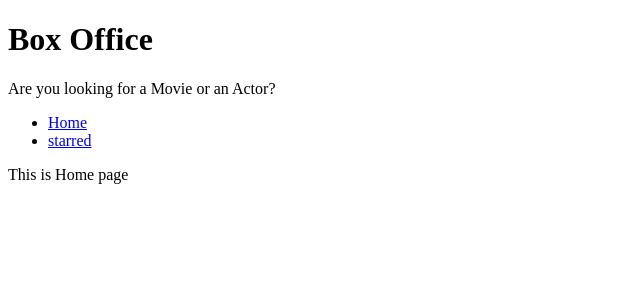
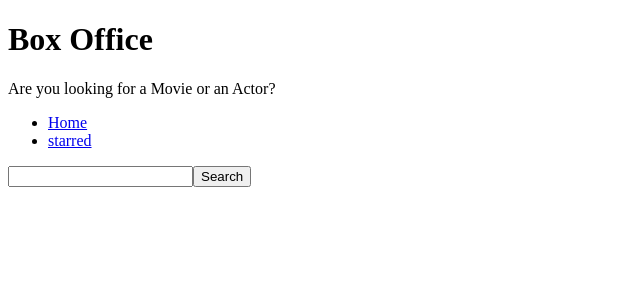
Before and after one commit to rushikeshtonape/box-office, a React (Create React App) app: page / in a window 1280 px wide. Shown: the top 300 px of the page, without its empty margins (0-640 px from the left). Built offline with nearby package versions, Linux system fonts and the light colour scheme.

Commit message:
create input and fetch results from tv maze api

```diff
--- a/src/Pages/Home.js
+++ b/src/Pages/Home.js
@@ -1,8 +1,41 @@
 import React from "react";
+import { useState } from "react";
 import MainPageLayout from "../components/MainPageLayout";
 
 const Home = () => {
-  return <MainPageLayout>This is Home page</MainPageLayout>;
+  const [input, setInput] = useState("");
+
+  const onSearch = () => {
+    fetch(`https://api.tvmaze.com/search/shows?q=${input}`)
+      .then((r) => r.json())
+      .then((result) => {
+        console.log(result);
+      });
+  };
+  const onInputChange = (ev) => {
+    //console.log(ev.target.value);
+    setInput(ev.target.value);
+  };
+
+  const onKeyDown = (ev) => {
+    if (ev.keyCode === 13) {
+      onSearch();
+    }
+  };
+
+  return (
+    <MainPageLayout>
+      <input
+        type="text"
+        onChange={onInputChange}
+        onKeyDown={onKeyDown}
+        value={input}
+      />
+      <button type="button" onClick={onSearch}>
+        Search
+      </button>
+    </MainPageLayout>
+  );
 };
 
 export default Home;
```
